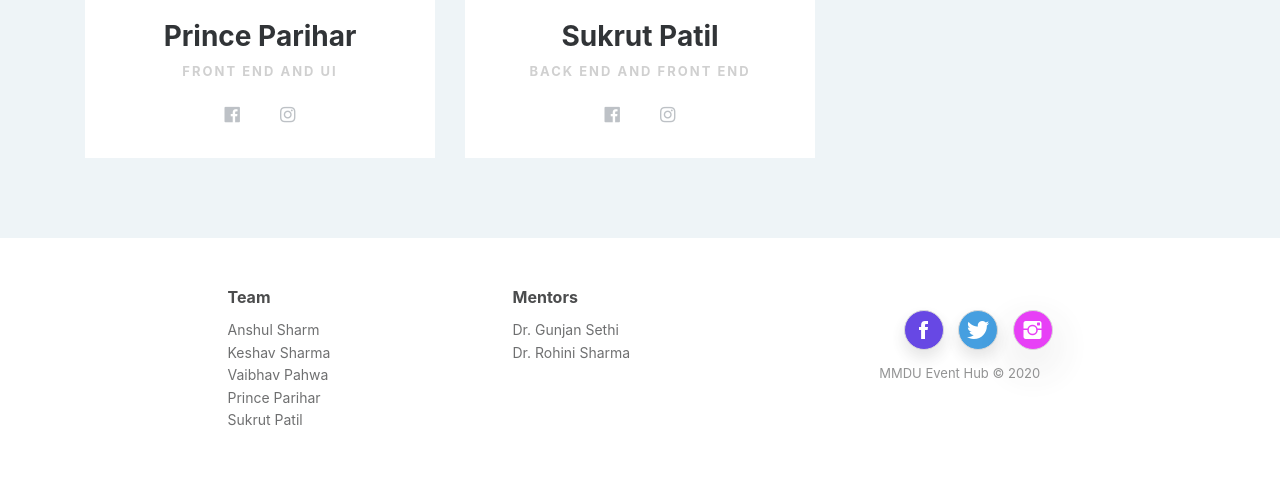
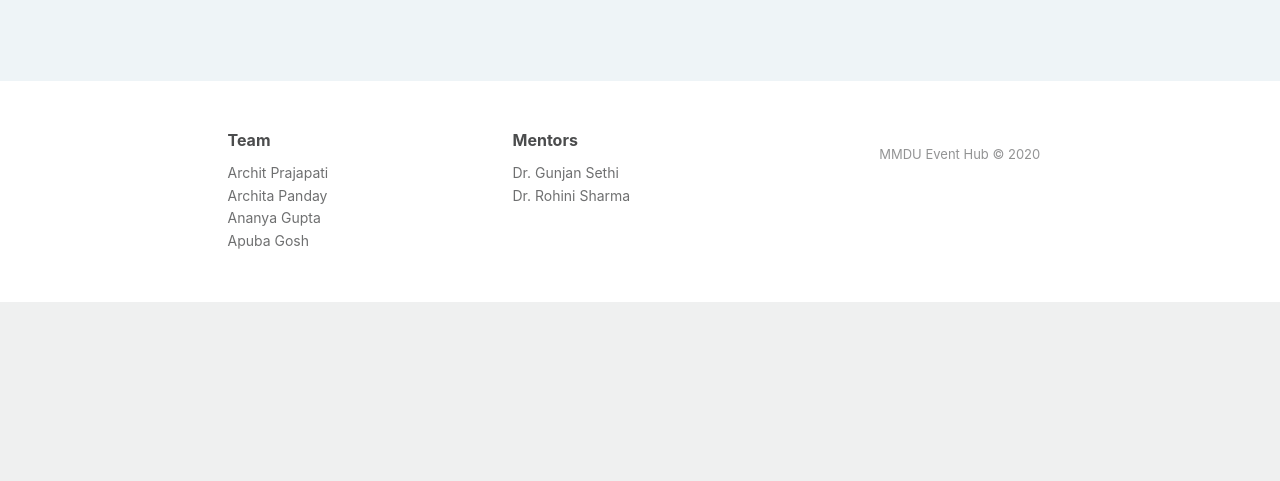
Before and after one commit to Archit-Stack428/Event-Management, a PHP site: page /aboutusAfterLogIn.php in a window 1280 px wide. Shown: the part 2136-2617 px from the top of the page. After the commit the page ends 2438 px from the top, so only its background shows below. Run offline with PHP 8.4, Linux system fonts and the light colour scheme; some libraries are stand-ins or nearby versions; some web fonts are replaced.

Commit message:
Update about and feedback pages

```diff
--- a/aboutusAfterLogIn.php
+++ b/aboutusAfterLogIn.php
@@ -124,40 +124,36 @@
                 <p class="text-center"></p>
             </div>
             <div class="row people">
-                <div class="col-md-6 col-lg-4 item">
-                    <div class="box"><img class="rounded-circle" src="assets/img/Untitled%20design%20(1).png">
-                        <h3 class="name">Anshul Sharma</h3>
-                        <p class="title">BAck End</p>
-                        <p class="description"></p>
-                        <div class="social"><a href="https://www.facebook.com/friendanshul1998"><i class="fa fa-facebook-official"></i></a><a href="#"></a><a href="https://www.instagram.com/anshul.sharma23"><i class="fa fa-instagram"></i></a></div>
-                    </div>
-                    <div class="box"><img class="rounded-circle" src="assets/img/Untitled%20design%20(3).png">
-                        <h3 class="name">Prince Parihar</h3>
-                        <p class="title">front end and UI</p>
-                        <p class="description"></p>
-                        <div class="social"><a href="https://www.facebook.com/princeparihar22/"><i class="fa fa-facebook-official"></i></a><a href="#"></a><a href="https://www.instagram.com/princepariharr"><i class="fa fa-instagram"></i></a></div>
+                <!-- Archit Prajapati -->
+                <div class="col-md-6 item" style="margin-bottom: 30px;">
+                    <div class="box">
+                        <h3 class="name">Archit Prajapati</h3>
+                        <p class="title">Back-End & Business Logic</p>
+                        <p class="description">Initials: AP</p>
                     </div>
                 </div>
-                <div class="col-md-6 col-lg-4 item">
-                    <div class="box"><img class="rounded-circle" src="assets/img/Untitled%20design%20(2).png">
-                        <h3 class="name">Keshav Sharma</h3>
-                        <p class="title">Database Connectivity</p>
-                        <p class="description"></p>
-                        <div class="social"><a href="https://www.facebook.com/keshav.sharma.0101"><i class="fa fa-facebook-official"></i></a><a href="#"></a><a href="https://www.instagram.com/sharmakeshav0101"><i class="fa fa-instagram"></i></a></div>
-                    </div>
-                    <div class="box"><img class="rounded-circle" src="assets/img/Untitled%20design%20(4).png">
-                        <h3 class="name">Sukrut Patil</h3>
-                        <p class="title">back end and front end</p>
-                        <p class="description"></p>
-                        <div class="social"><a href="https://www.facebook.com/sukrut.patil.526"><i class="fa fa-facebook-official"></i></a><a href="#"></a><a href="https://www.instagram.com/sukrut_patill"><i class="fa fa-instagram"></i></a></div>
+                <!-- Archita Panday -->
+                <div class="col-md-6 item" style="margin-bottom: 30px;">
+                    <div class="box">
+                        <h3 class="name">Archita Panday</h3>
+                        <p class="title">Database Architecture & Connectivity</p>
+                        <p class="description">Initials: AP</p>
                     </div>
                 </div>
-                <div class="col-md-6 col-lg-4 item">
-                    <div class="box"><img class="rounded-circle" src="assets/img/Untitled%20design%20(5).png">
-                        <h3 class="name">Vaibhav Pahwa</h3>
-                        <p class="title">Front end</p>
-                        <p class="description"></p>
-                        <div class="social"><a href="https://www.facebook.com/vishu.pahwa"><i class="fa fa-facebook-official"></i></a><a href="#"></a><a href="https://www.instagram.com/vishu_pahwa"><i class="fa fa-instagram"></i></a></div>
+                <!-- Ananya Gupta -->
+                <div class="col-md-6 item" style="margin-bottom: 30px;">
+                    <div class="box">
+                        <h3 class="name">Ananya Gupta</h3>
+                        <p class="title">UI/UX Design & Front-End</p>
+                        <p class="description">Initials: AG</p>
+                    </div>
+                </div>
+                <!-- Apuba Gosh -->
+                <div class="col-md-6 item" style="margin-bottom: 30px;">
+                    <div class="box">
+                        <h3 class="name">Apuba Gosh</h3>
+                        <p class="title">Documentation</p>
+                        <p class="description">Initials: AG</p>
                     </div>
                 </div>
             </div>
@@ -170,11 +166,10 @@
                     <div class="col-sm-4 col-md-3 item">
                         <h3>Team</h3>
                         <ul>
-                            <li><a href="https://www.instagram.com/anshul.sharma23/">Anshul Sharm</a></li>
-                            <li><a href="https://www.instagram.com/sharmakeshav0101/">Keshav Sharma</a></li>
-                            <li><a href="https://www.instagram.com/vishu_pahwa/">Vaibhav Pahwa</a></li>
-                            <li><a href="https://www.instagram.com/princepariharr/">Prince Parihar</a></li>
-                            <li><a href="https://www.instagram.com/sukrut_patill/">Sukrut Patil</a></li>
+                            <li><a href="#">Archit Prajapati</a></li>
+                            <li><a href="#">Archita Panday</a></li>
+                            <li><a href="#">Ananya Gupta</a></li>
+                            <li><a href="#">Apuba Gosh</a></li>
                         </ul>
                     </div>
                     <div class="col-sm-4 col-md-3 item">
@@ -185,9 +180,6 @@
                         </ul>
                     </div>
                     <div class="col-lg-3 item social">
-					<a class="shadow" href="https://www.facebook.com/princeparihar22" style="color: rgb(255,255,255);background-color: #350bdc;"><i class="icon ion-social-facebook"></i></a>
-					<a class="shadow" href="https://twitter.com/sukrutpatil77" style="background-color: #0980d6;color: rgb(255,255,255);"><i class="icon ion-social-twitter"></i></a>
-					<a class="shadow-lg" href="https://www.instagram.com/anshul.sharma23/" style="color: rgb(255,255,255);background-color: #e001f4;"><i class="icon ion-social-instagram"></i></a>
                             <p class="text-center copyright">&nbsp; &nbsp; &nbsp; &nbsp; &nbsp; &nbsp; &nbsp; &nbsp; &nbsp; &nbsp;MMDU Event Hub © 2020</p>
                     </div>
                 </div>
```
Also changed, not shown: about.php (+21 -46 lines), feedback.php (+4 -8 lines).
